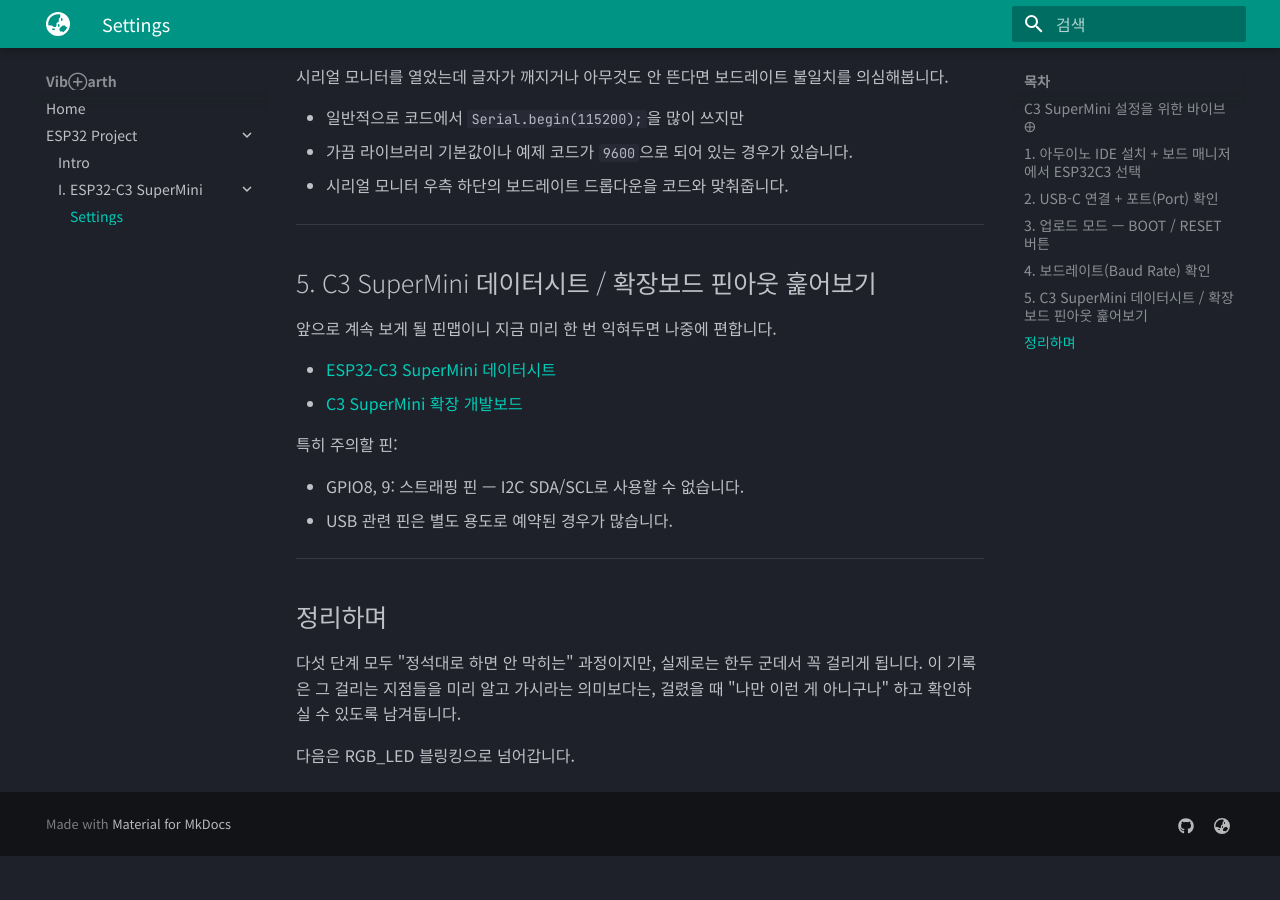
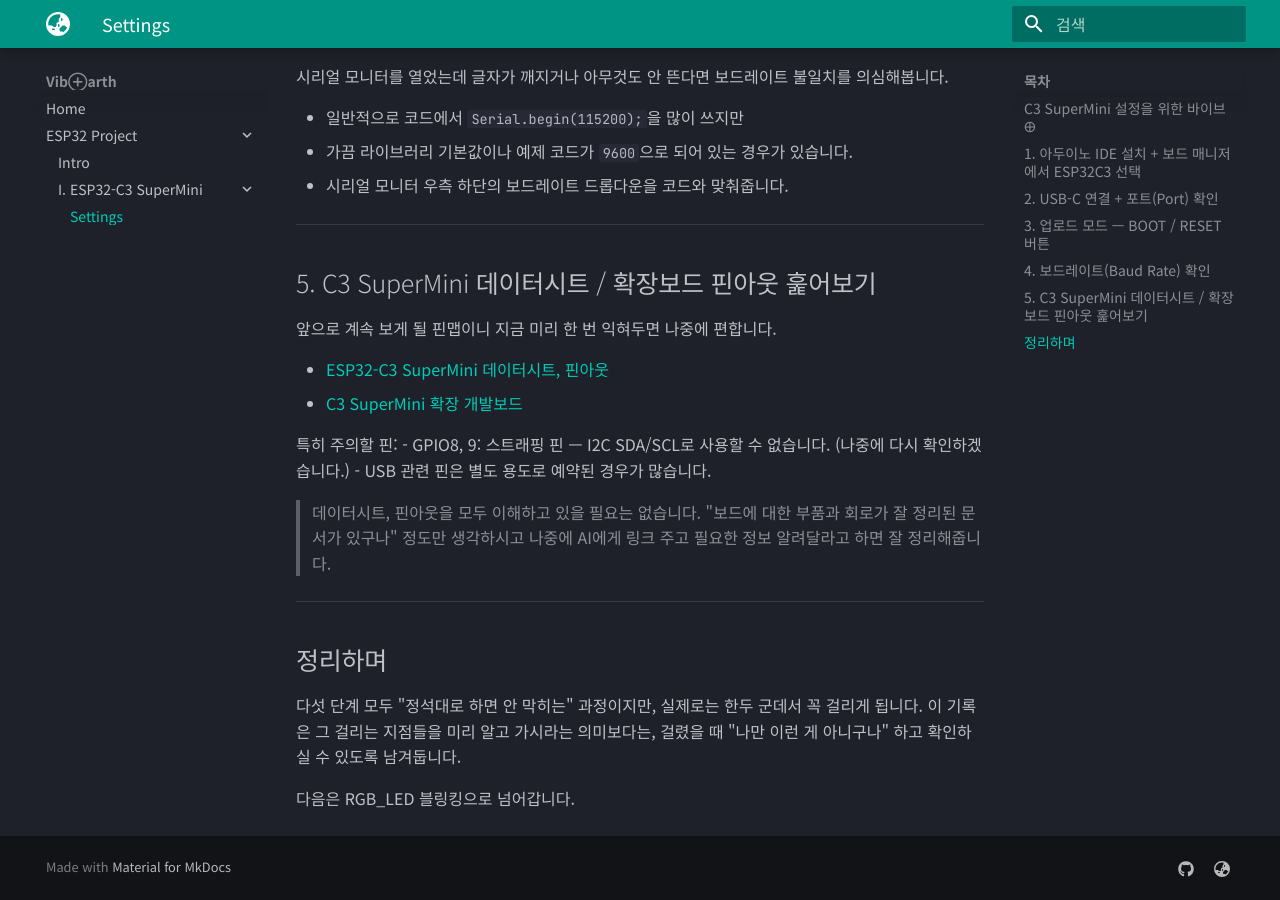
Before and after one commit to VibEarth/VibEarth.github.io, an MkDocs documentation site: the page built from docs/esp32/c3/settings.md, in a window 1280 px wide and 900 px high, scrolled down 1777 px. Built offline with MkDocs 1.6.1 and Material for MkDocs 9.7.7, drawn with Linux system fonts in a browser that asks for light colours; before the commit the page ends 2633 px from its top, so only the background shows below that.

Commit message:
vault backup: 2026-06-30 23:17:30

```diff
--- a/docs/esp32/c3/settings.md
+++ b/docs/esp32/c3/settings.md
@@ -73,13 +73,14 @@ SuperMini C3에는 작은 버튼 두 개가 있습니다 — BOOT와 RESET
 
 앞으로 계속 보게 될 핀맵이니 지금 미리 한 번 익혀두면 나중에 편합니다.
 
-- [ESP32-C3 SuperMini 데이터시트](https://dl.artronshop.co.th/ESP32-C3%20SuperMini%20datasheet.pdf)
+- [ESP32-C3 SuperMini 데이터시트, 핀아웃](https://dl.artronshop.co.th/ESP32-C3%20SuperMini%20datasheet.pdf)
 - [C3 SuperMini 확장 개발보드](https://michiel.vanderwulp.be/domotica/Modules/ESP32-C3-SuperMini/#expansion-board-1)
 
 특히 주의할 핀:
+- GPIO8, 9: 스트래핑 핀 — I2C SDA/SCL로 사용할 수 없습니다. (나중에 다시 확인하겠습니다.)
+- USB 관련 핀은 별도 용도로 예약된 경우가 많습니다.
 
-- GPIO8, 9: 스트래핑 핀 — I2C SDA/SCL로 사용할 수 없습니다.
-- USB 관련 핀은 별도 용도로 예약된 경우가 많습니다.
+>데이터시트, 핀아웃을 모두 이해하고 있을 필요는 없습니다. "보드에 대한 부품과 회로가 잘 정리된 문서가 있구나" 정도만 생각하시고 나중에 AI에게 링크 주고 필요한 정보 알려달라고 하면 잘 정리해줍니다.
 
 ---
 
```
